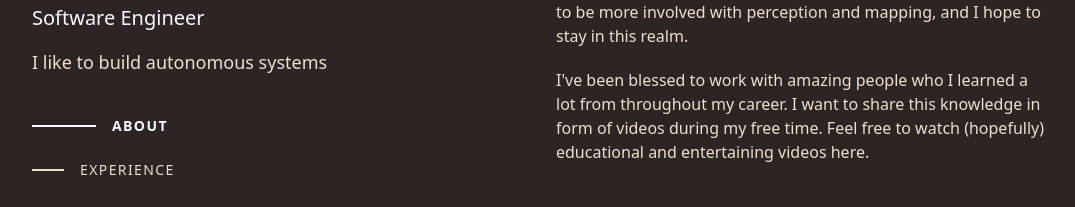
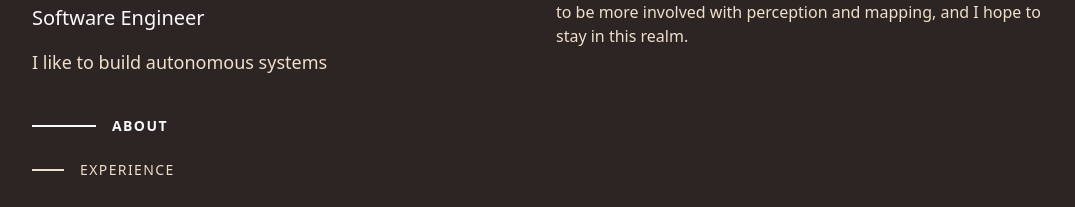
Before and after one commit to jclm97/portfolio, a Next.js app: page / in a window 1280 px wide. Shown: the part 388-595 px from the top of the page, without its empty margins (96-1171 px from the left). Built offline with nearby package versions, Linux system fonts and the light colour scheme.

Commit message:
comment out a paragraph until i start doing it

```diff
--- a/src/components/About.tsx
+++ b/src/components/About.tsx
@@ -19,12 +19,12 @@ const About = () => {
           my focus has been more upstream where I get to be more involved with
           perception and mapping, and I hope to stay in this realm.
         </p>
-        <p className="">
+        {/* <p className="">
           I&apos;ve been blessed to work with amazing people who I learned a lot
           from throughout my career. I want to share this knowledge in form of
           videos during my free time. Feel free to watch (hopefully) educational
           and entertaining videos here.
-        </p>
+        </p> */}
       </div>
     </section>
   );
```
